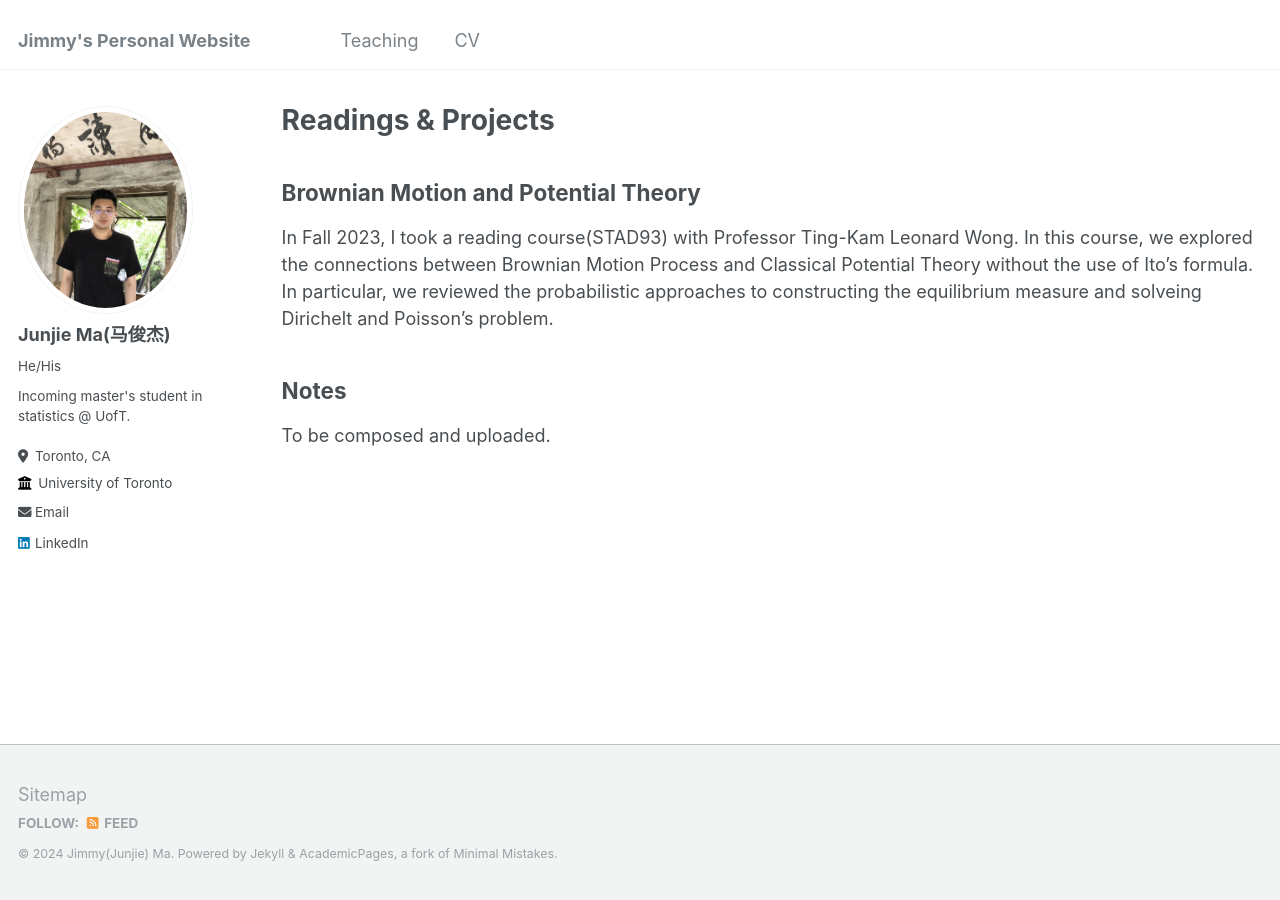
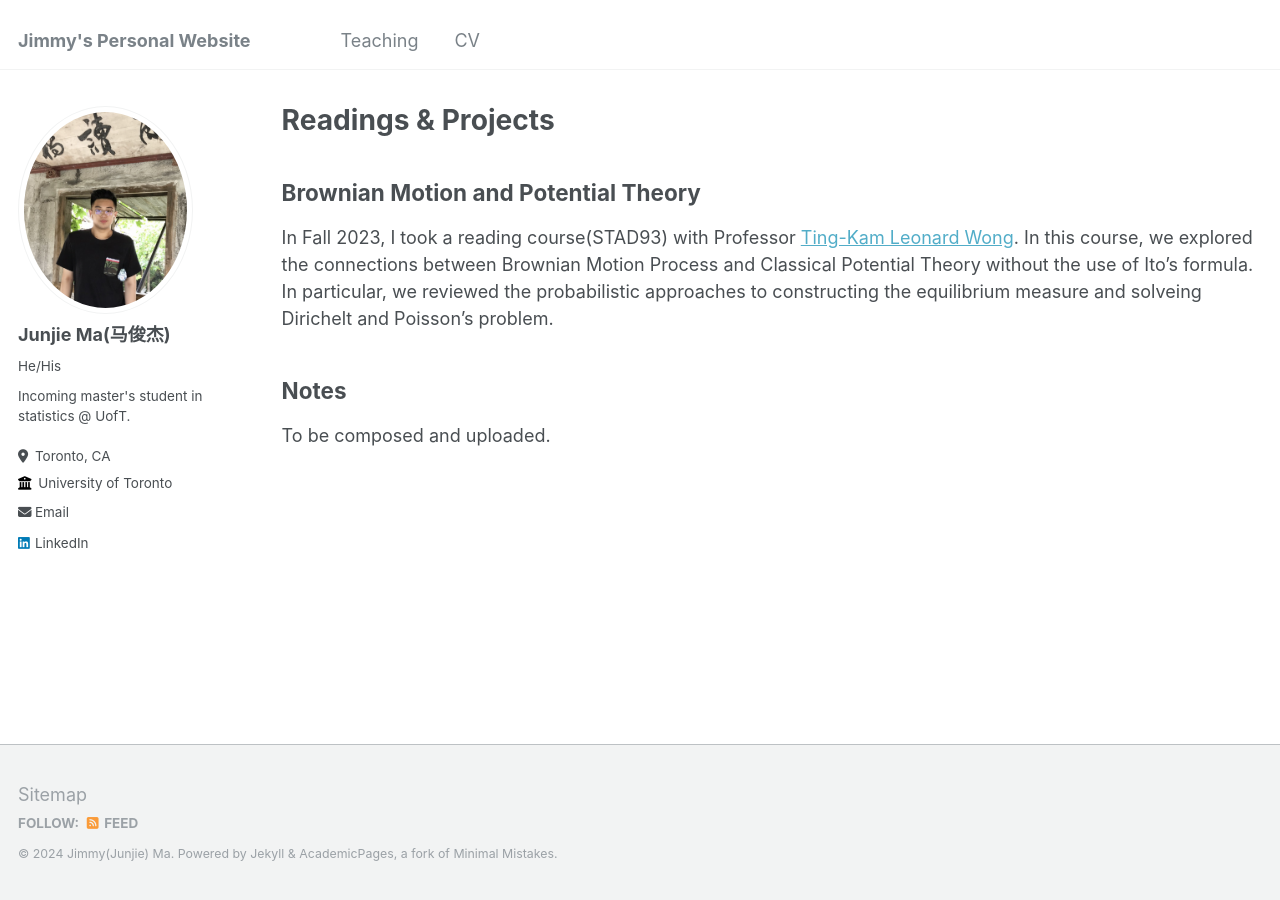
Before and after one commit to JimmyMa1006/JimmyMa1006.github.io, a Jekyll site: the page built from _pages/projects.md, in a window 1280 px wide. Built offline with Jekyll 4.4.1, drawn with Linux system fonts in a browser that asks for light colours; part of the change alters nothing that is shown.

```diff
--- a/_pages/projects.md
+++ b/_pages/projects.md
@@ -7,7 +7,7 @@ author_profile: true
 
 ## Brownian Motion and Potential Theory
 
-In Fall 2023, I took a reading course(STAD93) with Professor Ting-Kam Leonard Wong. In this course, we explored the connections between Brownian Motion Process and Classical Potential Theory without the use of Ito's formula. In particular, we reviewed the probabilistic approaches to constructing the equilibrium measure and solveing Dirichelt and Poisson's problem.
+In Fall 2023, I took a reading course(STAD93) with Professor [Ting-Kam Leonard Wong](https://tkl-wong.github.io/). In this course, we explored the connections between Brownian Motion Process and Classical Potential Theory without the use of Ito's formula. In particular, we reviewed the probabilistic approaches to constructing the equilibrium measure and solveing Dirichelt and Poisson's problem.
 
 ## Notes
 To be composed and uploaded.
```
